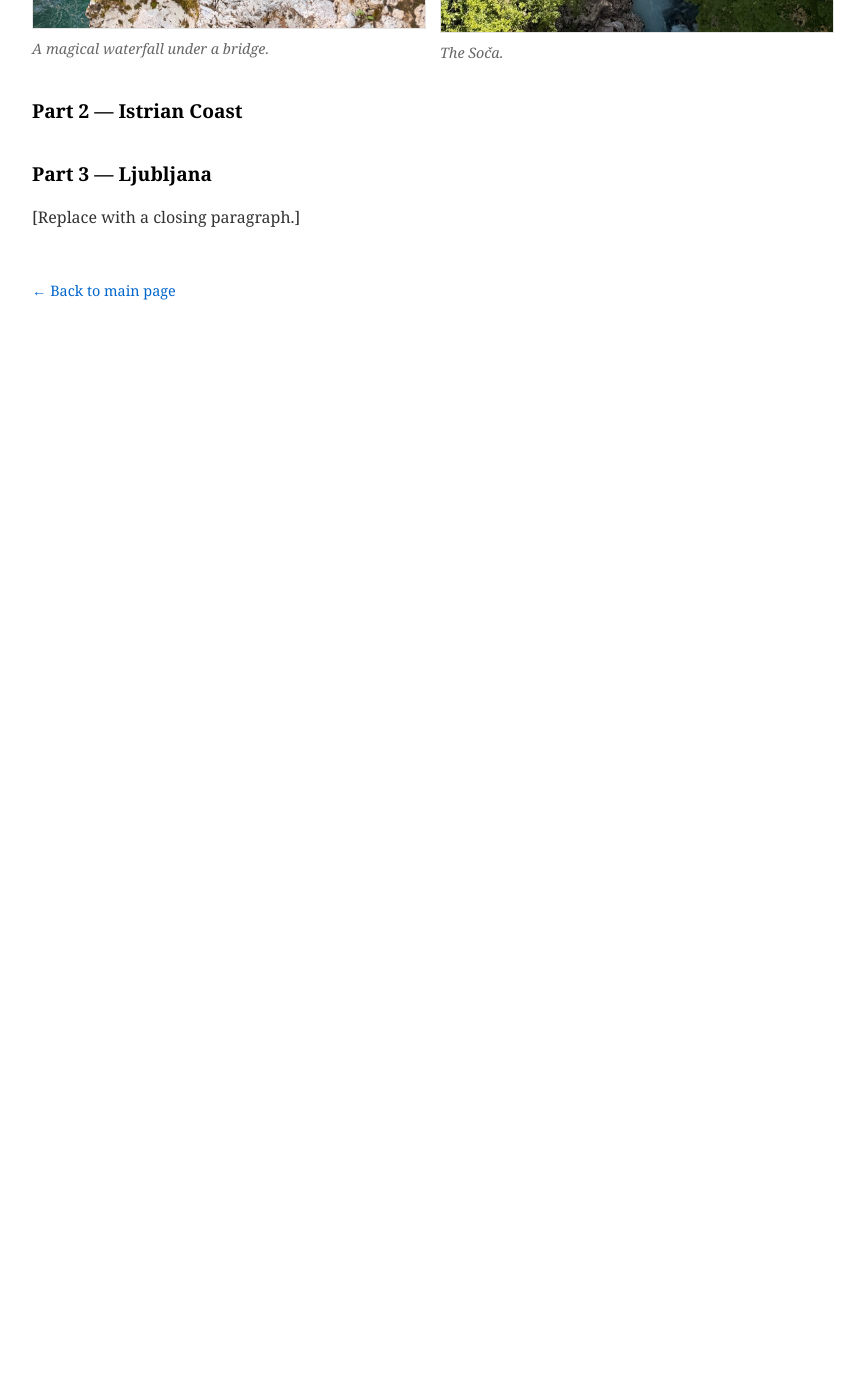
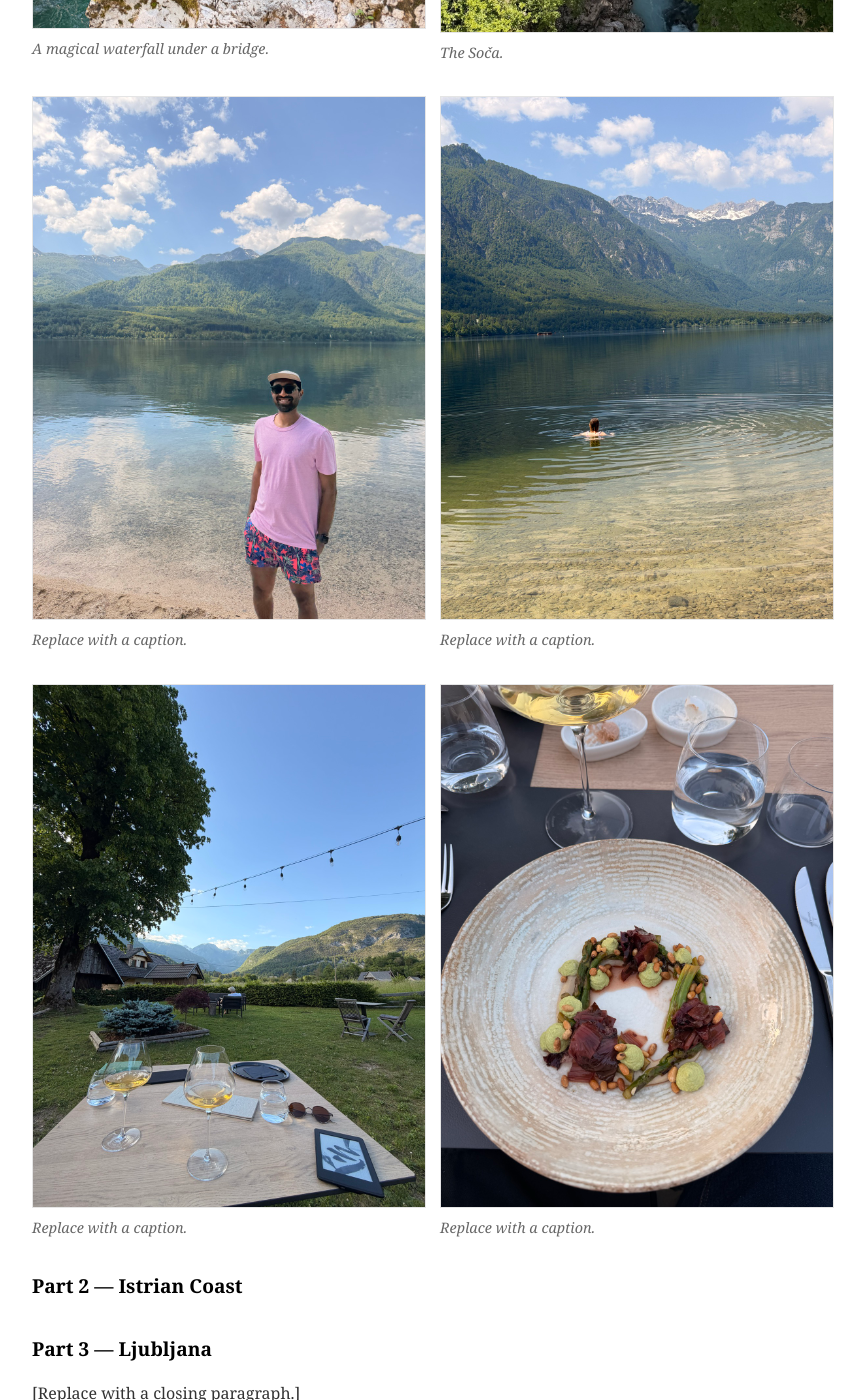
Before and after one commit to rahulsrivathsa/rahulsrivathsa-website, a Jekyll site: the page built from _trips/slovenia.md, in a window 1280 px wide and 1400 px high, scrolled down 3124 px. Shown: the whole window, without its empty margins (208-1073 px from the left). Built offline with Jekyll 4.4.1, drawn with Linux system fonts in a browser that asks for light colours; before the commit the page ends 3498 px from its top, so only the background shows below that.

Commit message:
Add Lake Bohinj 2x2 grid in Part 1
Four photos of Lake Bohinj, arranged as two stacked photo-pair rows (top: bohinj-1, bohinj-2 / bottom: bohinj-3, bohinj-4). Sits at the end of Part 1, after the Soca Gorge pair. Captions are placeholders.

Co-Authored-By: Claude Opus 4.7 (1M context) <noreply@anthropic.com>

```diff
--- a/_trips/slovenia.md
+++ b/_trips/slovenia.md
@@ -20,6 +20,10 @@ Eight days through Slovenia and the Istrian coast. We spend a couple of days in
 
 {% include photo-pair.html src1="soca-gorge.jpg" caption1="A magical waterfall under a bridge." src2="soca-gorge-3.jpg" caption2="The Soča." %}
 
+{% include photo-pair.html src1="bohinj-1.jpg" caption1="Replace with a caption." src2="bohinj-2.jpg" caption2="Replace with a caption." %}
+
+{% include photo-pair.html src1="bohinj-3.jpg" caption1="Replace with a caption." src2="bohinj-4.jpg" caption2="Replace with a caption." %}
+
 ## Part 2 — Istrian Coast
 
 ## Part 3 — Ljubljana
```
Also changed, not shown: images/trips/slovenia/bohinj-1.jpg (added), images/trips/slovenia/bohinj-2.jpg (added), images/trips/slovenia/bohinj-3.jpg (added), images/trips/slovenia/bohinj-4.jpg (added).
